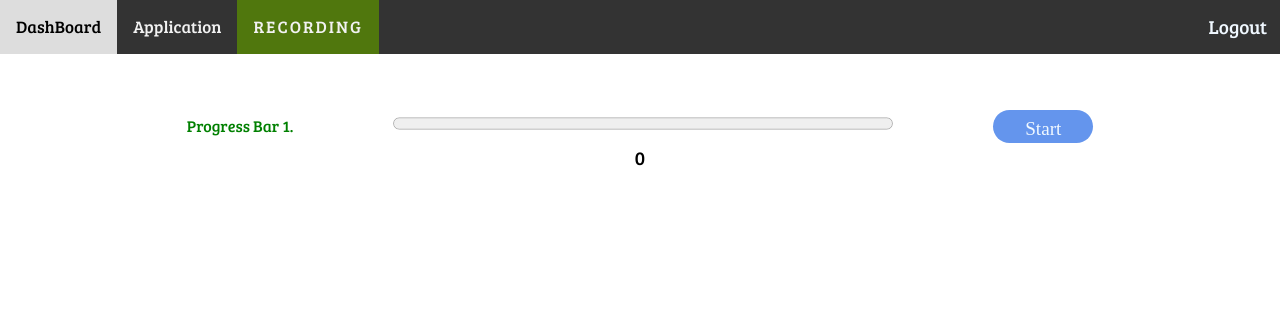
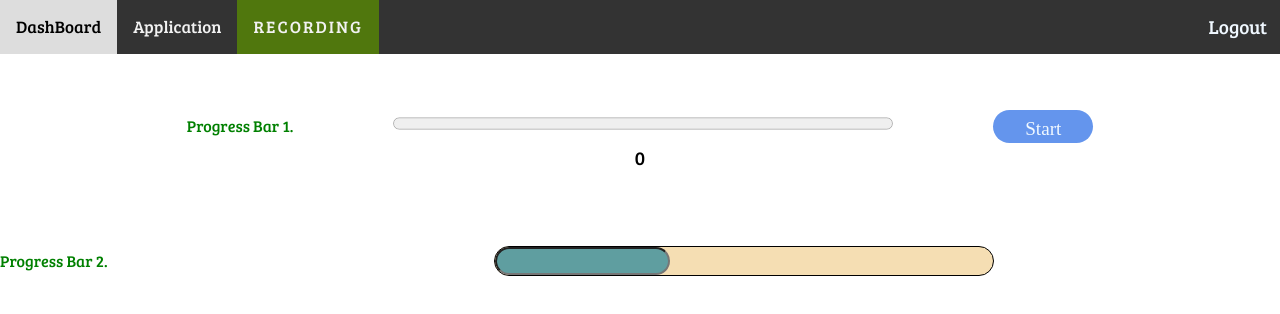
Before and after one commit to Chandan9898Kumar/Login-Register-Form, a React (Create React App) app: page /recording in a window 1280 px wide. Shown: the top 314 px of the page. Built offline with nearby package versions, Linux system fonts and the light colour scheme; no server answers; sample sign-in values are in the browser's storage.

Commit message:
chore: progress bar two

```diff
--- a/src/Components/Application.js
+++ b/src/Components/Application.js
@@ -47,7 +47,7 @@ const ApplicationPage = () => {
         <tbody>
           {application?.map((item, index) => {
             return (
-              <tr>
+              <tr key={item.id}>
                 <th scope="row">{item.id}</th>
                 <td>{item.name}</td>
                 <td>
--- a/src/Components/Recording.js
+++ b/src/Components/Recording.js
@@ -1,10 +1,9 @@
-import React, { useEffect, useState } from 'react';
+import React, { useEffect, useState, useRef } from 'react';
 
 const RecordingPage = () => {
   const [progressOne, setProgressOne] = useState(0);
 
   const styles = {
-
     firstProgress: {
       display: 'flex',
       justifyContent: 'center',
@@ -26,7 +25,17 @@ const RecordingPage = () => {
       fontSize: 'larger',
       fontFamily: 'cursive',
     },
-
+    progressTwo: {
+      display: 'block',
+      width: '500px',
+      background: 'wheat',
+      height: '30px',
+      margin: 'auto',
+      position: 'relative',
+      borderRadius: '15px',
+      border: '1px solid black',
+      overflow: 'hidden',
+    },
   };
 
   const ProgressBarOne = () => {
@@ -42,8 +51,7 @@ const RecordingPage = () => {
   };
 
   return (
-    <div className="progressHead">
-
+    <div>
       <div style={styles.firstProgress}>
         <div style={{ color: 'green' }}>Progress Bar 1.</div>
         <div>
@@ -60,10 +68,58 @@ const RecordingPage = () => {
         </div>
       </div>
       <div style={{ textAlign: 'center' }}>
-        <span style={{ color: 'black',fontSize:'larger' }}>{progressOne}</span>
+        <span style={{ color: 'black', fontSize: 'larger' }}>
+          {progressOne}
+        </span>
       </div>
 
+      <br />
+
+      <div style={styles.firstProgress}>
+        <div style={{ color: 'green' }}> Progress Bar 2.</div>
+        <div style={styles.progressTwo}>
+          <ProgressBarTwo />
+        </div>
+      </div>
     </div>
   );
 };
 export default RecordingPage;
+
+//                                                                            Progress Bar Two
+
+export function ProgressBarTwo() {
+  const ref = useRef('');
+  const [value, setValue] = useState(0);
+
+  const styles = {
+    progressTwoInput: {
+      position: 'absolute',
+      width: '0px',
+      height: '28px',
+      borderRadius: '20px',
+      background: 'cadetblue',
+    },
+  };
+
+  useEffect(() => {
+    let timer = setInterval(() => {
+      setValue((prev) => {
+        if (prev === 100) {
+          clearInterval(timer);
+          return prev;
+        }
+        ref.current.style.width = `${prev * 5}px`;
+        return prev + 1;
+      });
+    }, 300);
+  }, []);
+
+  return (
+    (
+      <>
+        <input ref={ref} style={styles.progressTwoInput} type="text" />
+      </>
+    )
+  );
+}
```
